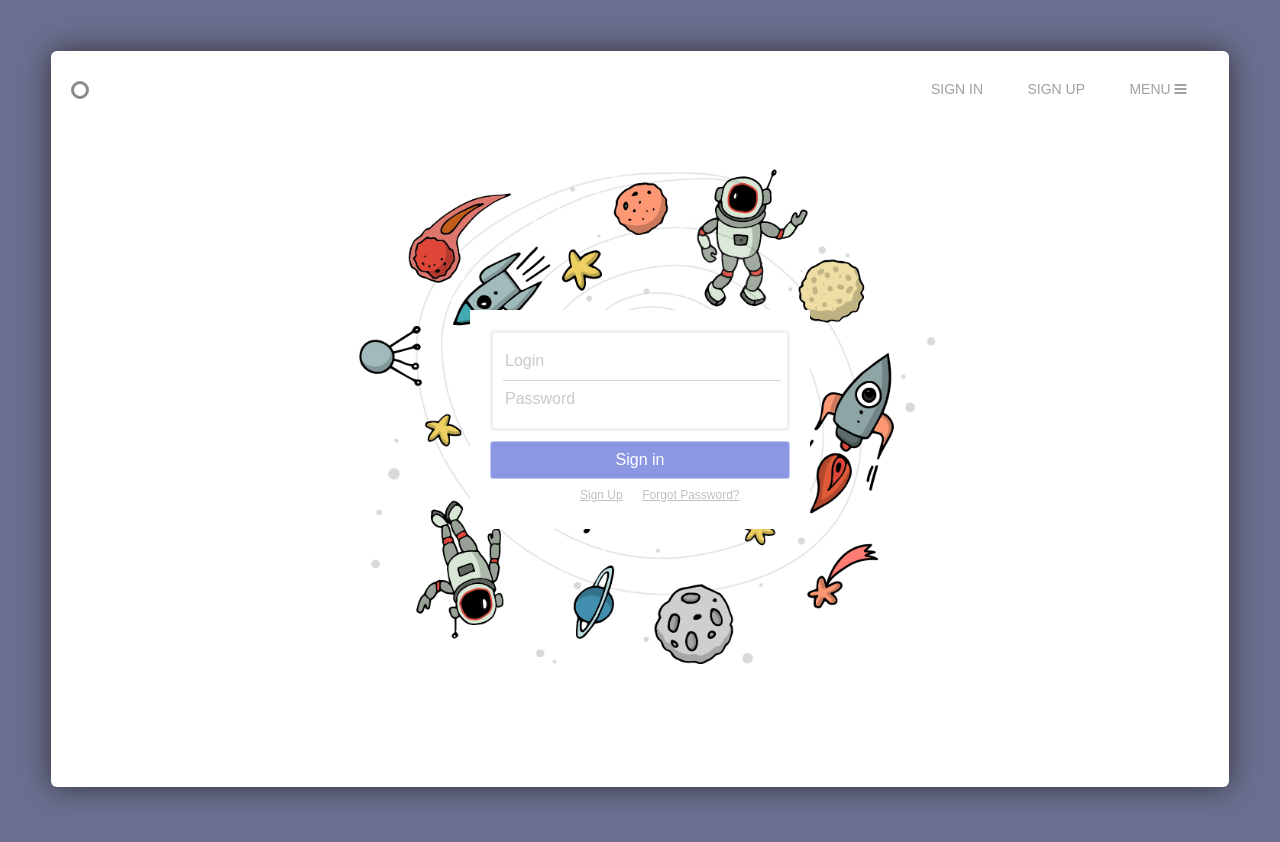
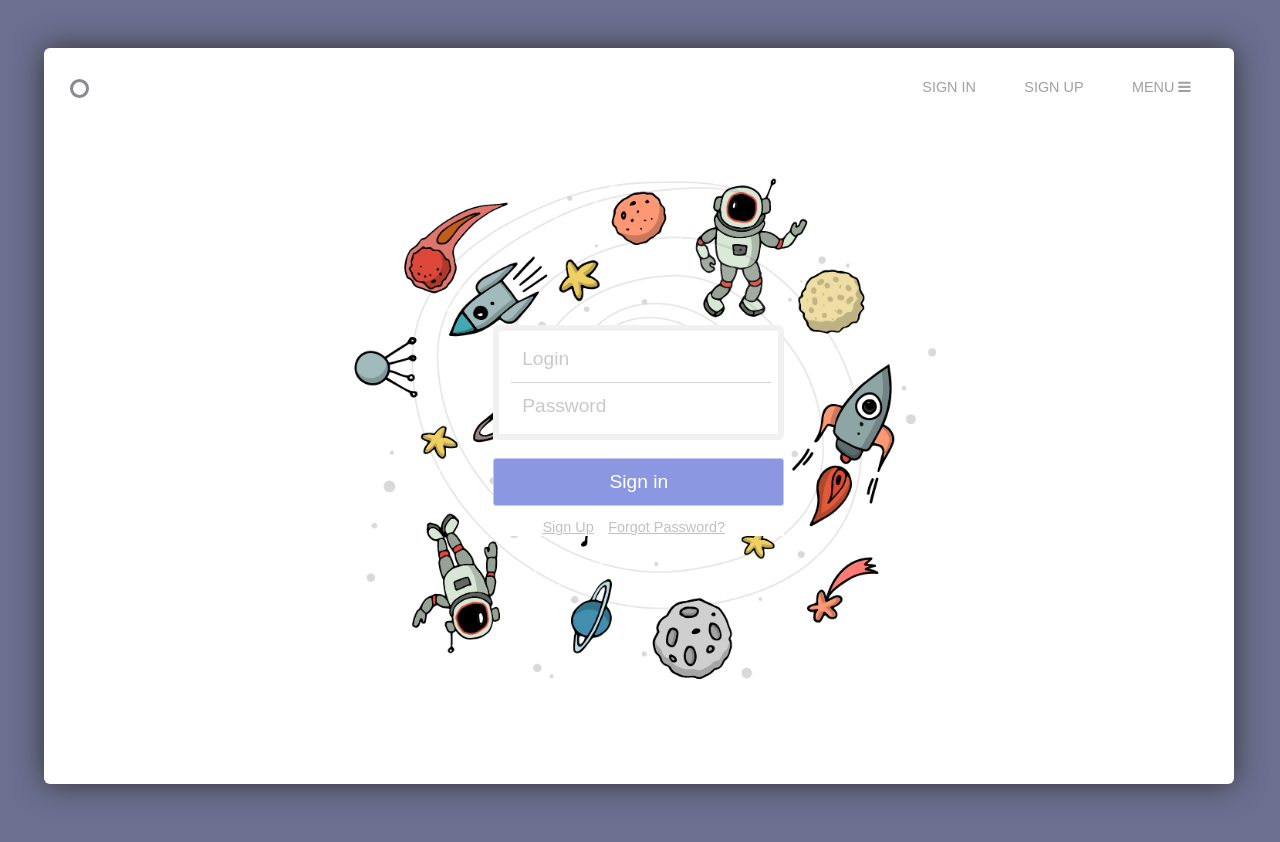
Before and after one commit to lavender21/login-page-practice, a plain HTML site: page login.html in a window 1280 px wide. Drawn offline with Linux system fonts and the light colour scheme.

Commit message:
modify px to em in css

```diff
--- a/css/login.css
+++ b/css/login.css
@@ -9,8 +9,7 @@ body{
     font-family: Arial;
 }
 .box{
-    margin:4% 4% 0 4%;
-    width:92%;
+    margin: 3em 2.9em 0 2.75em;
     height:92%;
     background-color: #fff;
     border-radius: 6px;
@@ -19,19 +18,19 @@ body{
 
 header{
     display: flex;
-    padding:30px 20px;
+    padding:2.15em 1.3em 2.15em 1.8em;
     justify-content: space-between;
-    font-size:14px;
+    font-size:0.9em;
 }
 .left-logo{
-    width:12px;
-    height:12px;
+    width:0.9em;
+    height:0.9em;
     border:3px solid #898A8E;
     border-radius:12px;
 }
 ul {
     display: flex;
-    width:300px;
+    width:22em;
     list-style: none;
     justify-content: space-around;
 }
@@ -44,30 +43,30 @@ ul li a{
 main{
     height:100%;
     display: flex;
-    margin-top:-78px;
+    margin-top:-4.125em;
     align-items: center;
     justify-content: center;
     background: no-repeat center/50% url(../images/f3f071a918f78c25193981e009fcf1e5.png);
 }
 .login-block{
-    width:300px;
-    padding:20px;
+    width:18.175em;
     background-color: #fff;
 }
 .input-block{
-    width:274px;
-    border:3px solid #F1F1F2;
-    border-radius:5px;
-    padding:10px;
+    width:16em;
+    border:6px solid #F1F1F2;
+    border-radius:6px;
+    padding:0.3em 0.7em;
 }
 .input-block input{
     display: block;
     width:100%;
-    height:35px;
+    height:2.3em;
     border:0;
-    font-size:16px;
+    font-size:1.2em;
     outline: none;
     transition:.5s ease;
+    text-indent: 0.5em;
 }
 .input-block .user-id{
     border-bottom: 1px solid #D5D5D5;
@@ -77,23 +76,24 @@ main{
 }
 .submit{
     width: 100%;
-    height:38px;
-    margin-top:10px;
+    height:2.5em;
+    margin-top:0.9em;
     background-color: #8B97E1;
     border:1px solid #C1C7EF;
     border-radius: 3px;
     color:#fff;
-    font-size:16px;
+    font-size:1.2em;
     transition:.5s ease;
 }
 .links{
-    width:60%;
-    padding:2% 30%;
+    width:100%;
+    margin-top:0.8em;
+    text-align: center;
 }
 .links a{
     display: inline-block;
-    margin-right:15px;
-    font-size:12px;
+    margin-right:0.7em;
+    font-size:0.9em;
     color:#C2C1C1;
 }
 
```
